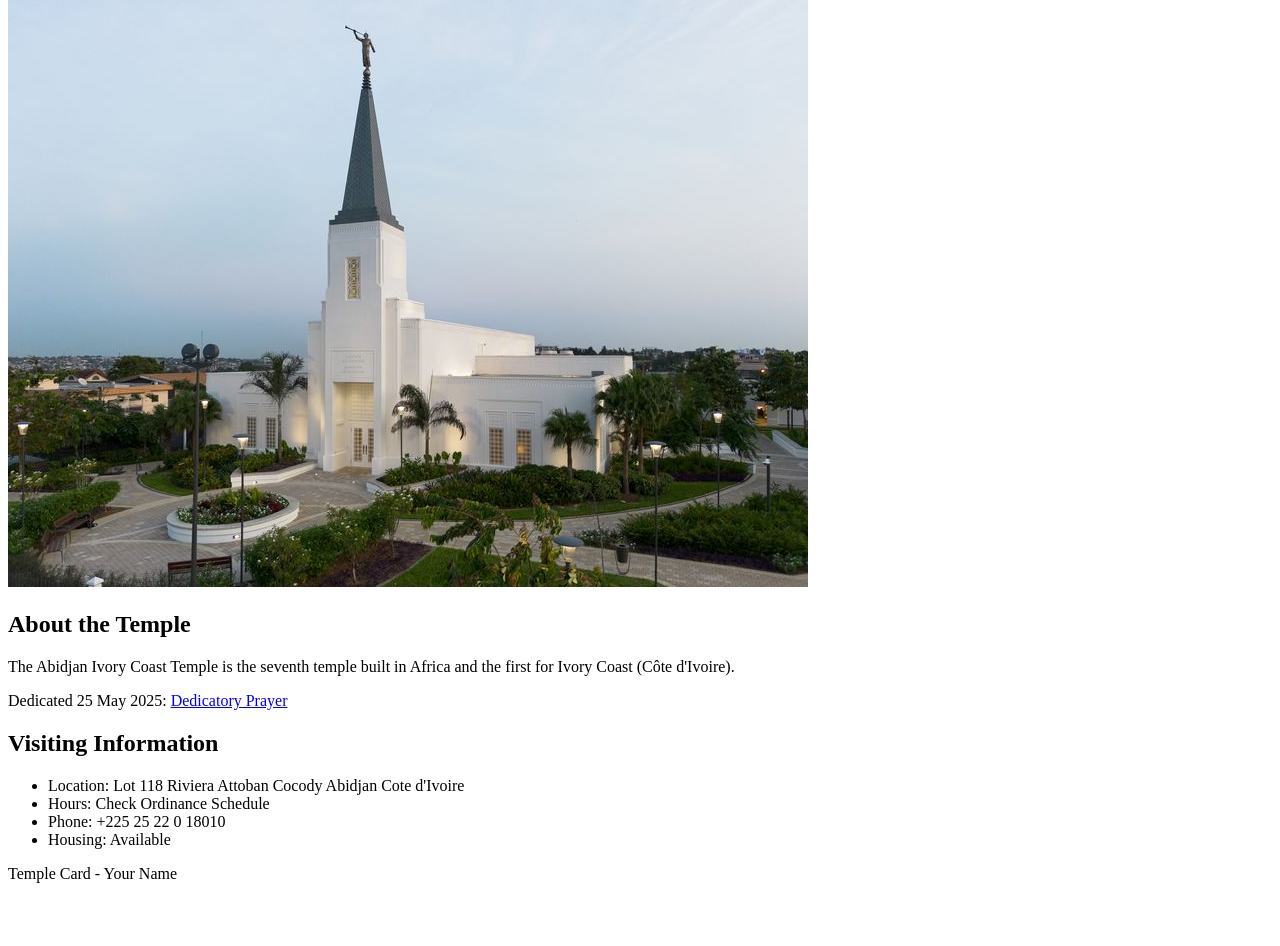
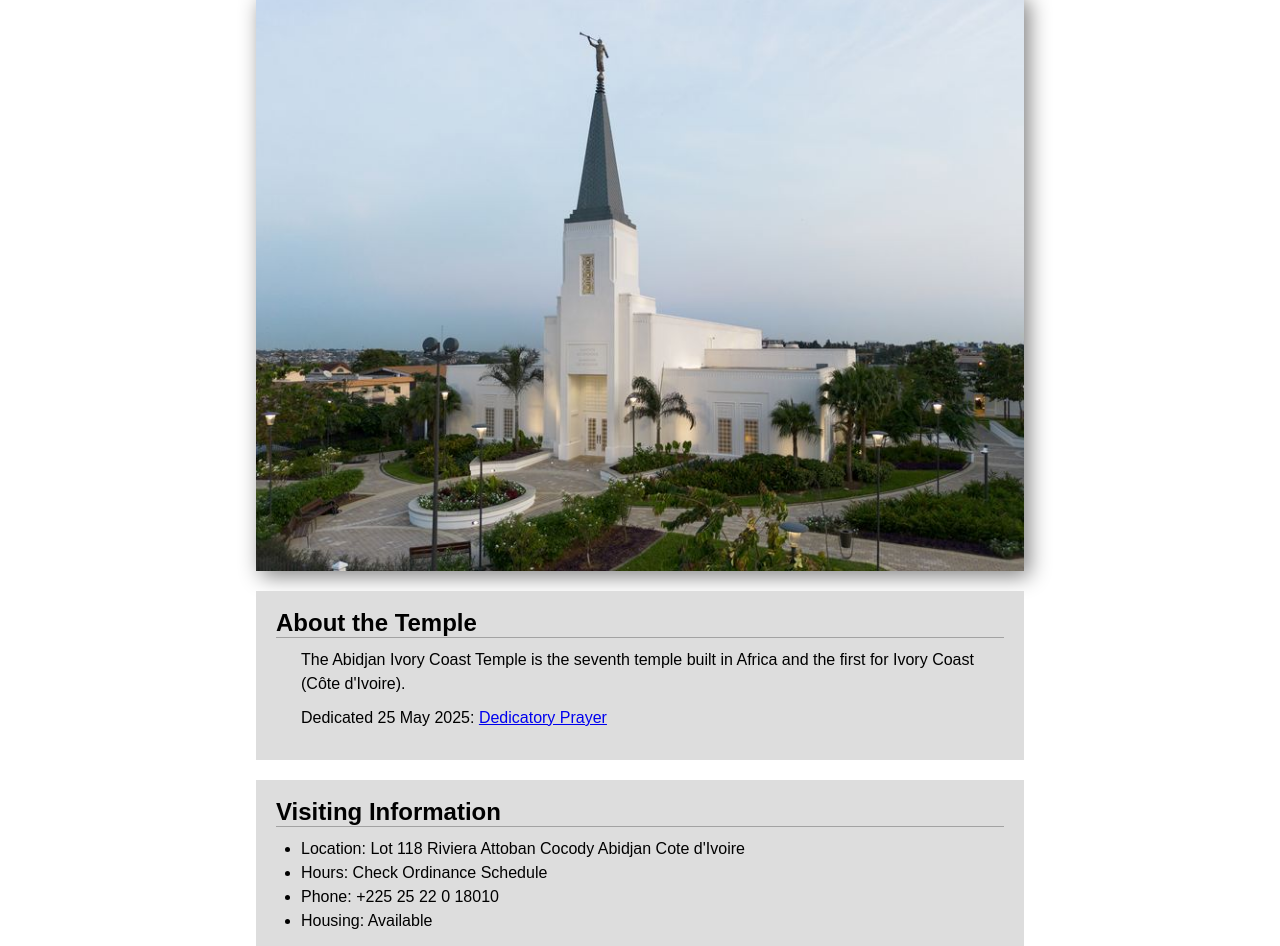
Before and after one commit to RubenTejada/wdd130, a plain HTML site: page week02/temple.html in a window 1280 px wide. Shown: the part 127-1073 px from the top of the page. Before the commit the page ends 1026 px from the top, so only its background shows below. Drawn offline with Linux system fonts and the light colour scheme.

Commit message:
Applying Temple CSS

```diff
--- /dev/null
+++ b/week02/styles/temple.css
@@ -0,0 +1,57 @@
+* {
+    margin: 0;
+    padding: 0;
+    box-sizing: border-box;
+    font-family: sans-serif;
+}
+
+header, footer {
+    background-color: #333333;
+    color: #fff;
+    padding: 15px 0;
+    text-align: center;
+}
+
+section {
+    background-color: #DDDDDD;
+    margin: 20px auto;
+    padding: 20px;
+    line-height: 1.5em;
+}
+
+header p {
+    font-size: 28px;
+}
+
+picture img {
+ display: block;
+   margin: 10px auto;
+   box-shadow: 5px 5px 20px  gray;
+   width: 100%;
+}
+
+h1 {
+    text-align: center;
+    margin: 5px;
+    font-size: 2.5rem;
+}
+
+section h2 {
+   border-bottom-width: 1px;
+   border-bottom-color: #A2A2A2;
+   border-bottom-style: solid;
+   padding-bottom: 2px;
+}
+
+section p {
+    margin: 10px 25px;
+}
+
+section ul {
+    margin: 10px 25px;
+}
+
+main {
+    width: 60%;
+    margin: 0 auto;
+}
--- a/week02/temple.html
+++ b/week02/temple.html
@@ -5,6 +5,7 @@
     <meta charset="UTF-8">
     <meta name="viewport" content="width=device-width, initial-scale=1.0">
     <title>Temple Card - Abidjan Cote d'Ivoire</title>
+    <link rel="stylesheet" href="styles/temple.css">
 </head>
 
 <body>
@@ -35,7 +36,7 @@
         </section>
     </main>
     <footer>
-        <p>Temple Card - Your Name</p>
+        <p>Temple Card - Ruben Tejada</p>
     </footer>
 </body>
 
```
Also changed, not shown: week02/box-model.html (+10 -3 lines), week02/styles/box-model.css (+19 -4 lines).
